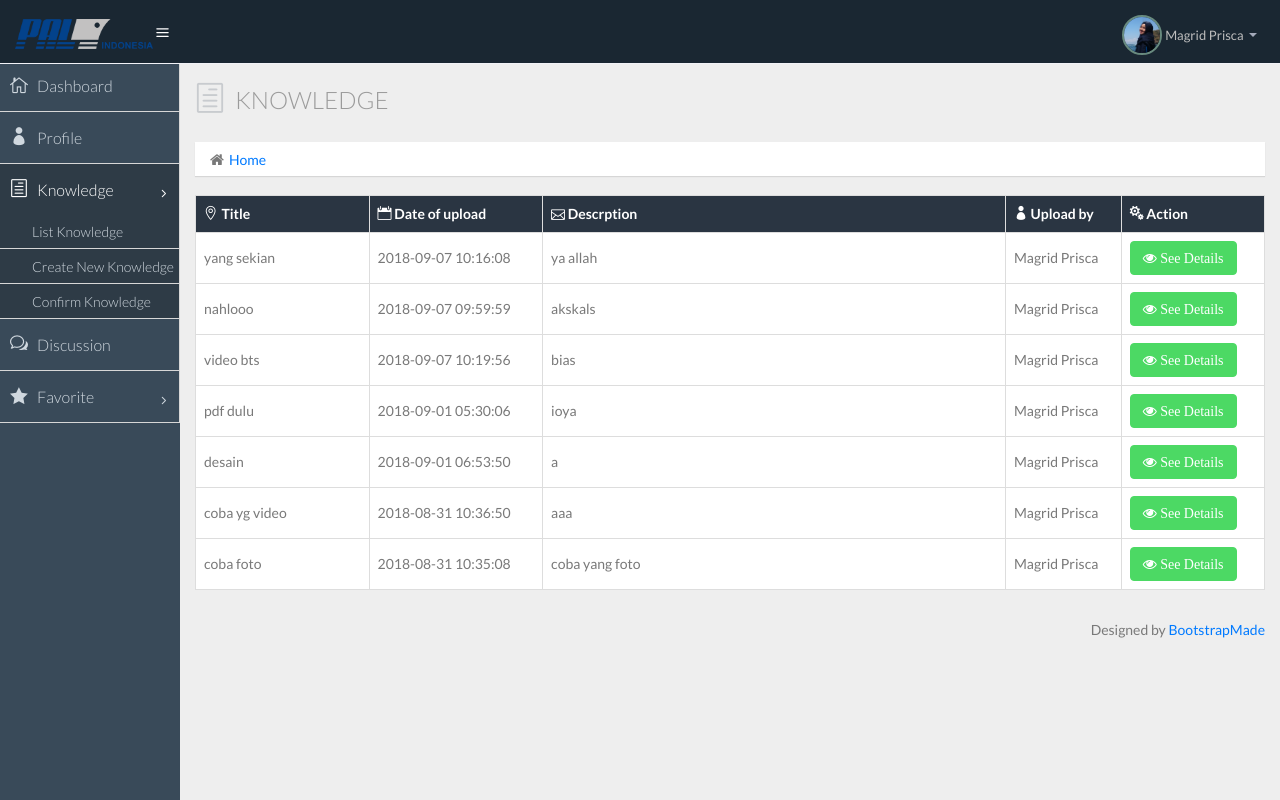
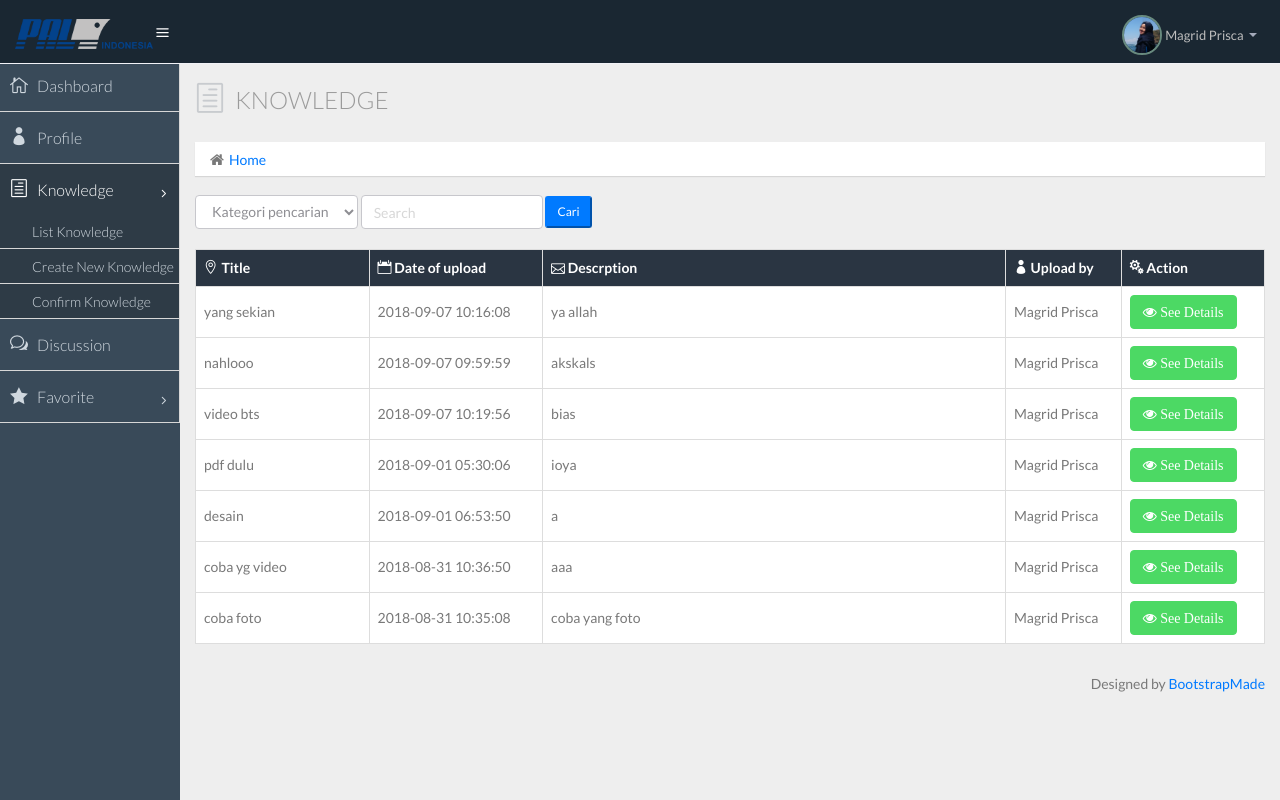
Before and after one commit to magridprisca/pal, a CodeIgniter app: page /pal/C_knowledge/viewList in a window 1280 px wide. Run offline with CodeIgniter, Linux system fonts and the light colour scheme; a user stored in the database is signed in; data comes from the database, SQL or seed files in the repository; some libraries are stand-ins or nearby versions.

Commit message:
finish fix

```diff
--- a/application/controllers/C_knowledge.php
+++ b/application/controllers/C_knowledge.php
@@ -27,7 +27,7 @@ class C_knowledge extends CI_Controller {
 		}
 		else {
 				$config['upload_path'] = base_url('assets/upload');
-				$config['allowed_types']='gif|jpg|jpeg|gif|mp3|mp4|3gp|mpg|mov|pdf';
+				$config['allowed_types']='gif|jpg|jpeg|gif|mp3|mp4|3gp|mpg|mov|pdf|mp3';
 				$config['max_size']='10240000000';
 				$this->load->library('upload',$config);
 				$this->load->initialize($config);
@@ -98,11 +98,24 @@ class C_knowledge extends CI_Controller {
 	}
 
 	public function viewList(){
-		$data['menu']='knowledge';
-		$data['knowledge']=$this->M_knowledge->getAllperUser($_SESSION['user']);
-		$this->load->view($_SESSION['level'].'/V_header_'.$_SESSION['level'],$data);
-		$this->load->view('umum/V_listKnow');
-		$this->load->view('umum/V_footer');
+		$this->form_validation->set_rules('isi','Isi','required');
+		$this->form_validation->set_rules('kateg','Kategori','required');
+
+		if($this->form_validation->run() == FALSE){
+			$data['menu']='knowledge';
+			$data['knowledge']=$this->M_knowledge->getAllperUser($_SESSION['user']);
+			$this->load->view($_SESSION['level'].'/V_header_'.$_SESSION['level'],$data);
+			$this->load->view('umum/V_listKnow');
+			$this->load->view('umum/V_footer');
+		} else {
+			$data['menu']='knowledge';
+			$kat=set_value('kateg');
+			$isi=set_value('isi');
+			$data['knowledge']=$this->M_knowledge->getAllSearchperUser($kat, $isi, $_SESSION['user']);
+			$this->load->view($_SESSION['level'].'/V_header_'.$_SESSION['level'],$data);
+			$this->load->view('umum/V_listKnow');
+			$this->load->view('umum/V_footer');
+		}
 	}
 	public function detail($id,$divapa){
 		$data['menu']='knowledge';
--- a/application/models/M_knowledge.php
+++ b/application/models/M_knowledge.php
@@ -55,6 +55,15 @@ class M_knowledge extends CI_Model{
 			return array();
 		}
 	}
+
+	public function getAllSearchperUser($kateg, $cari, $id){
+		$hasil = $this->db->where("knowledge.userID=user.userID and ".$kateg." Like '%".$cari."%' and knowledge.userID='".$id."'")->get('knowledge,user');
+		if($hasil->num_rows() > 0){
+			return $hasil->result();
+		}else {
+			return array();
+		}
+	}
   public function create($data){
     $this->db->insert('knowledge', $data);
   }
--- a/application/views/umum/V_Show.php
+++ b/application/views/umum/V_Show.php
@@ -30,6 +30,11 @@
           <div class="embed-responsive embed-responsive-4by3-" align="center">
             <iframe width="1000" height="600" class="embed-responsive-item" src="<?= base_url($knowledge->file) ?>" allowfullscreen></iframe>
           </div>
+        <?php } elseif ($knowledge->fileType=='mp3') {?>
+          <audio controls>
+            <source src="horse.ogg" type="audio/ogg">
+            <source src="<?= base_url($knowledge->file) ?>" type="audio/mpeg">
+          </audio>
         <?php } else {?>
           <embed src="<?= base_url($knowledge->file) ?>" width="1100" height="600" type='application/pdf'>
         <?php } ?>
--- a/application/views/umum/V_addKnowledge.php
+++ b/application/views/umum/V_addKnowledge.php
@@ -57,6 +57,9 @@
                 <div class="radio">
                   <label><input type="radio" name="tipe" id="tipe" value="foto" onclick="doSomething('foto')">Foto</label>
                 </div>
+                <div class="radio">
+                  <label><input type="radio" name="tipe" id="tipe" value="mp3" onclick="doSomething('mp3')">MP3</label>
+                </div>
               </div>
             </div>
             <div class="form-group">
@@ -90,6 +93,8 @@
       document.getElementById("InputFile").accept =".pdf";
     }else if (bentuk=='video') {
       document.getElementById("InputFile").accept =".mp4,.avi, .3gp, .mpg, .mov";
+    }else if (bentuk=='mp3') {
+      document.getElementById("InputFile").accept =".mp3";
     }else {
       document.getElementById("InputFile").accept =".jpeg,.jpg,.png,.gif";
     }
--- a/application/views/umum/V_files.php
+++ b/application/views/umum/V_files.php
@@ -10,7 +10,7 @@
                 <!--<a href="javascript:;" class="dropdown-toggle" data-toggle="dropdown">Dropdown <b class="caret"></b></a>-->
                 <div class="form-group">
                 <select class="form-control" name="kateg">
-                  <option>Kategori pencarian</option>
+                  <option value="">Kategori pencarian</option>
                   <option value="title">Title</option>
                   <option value="category">Category</option>
                   <option value="fileType">File Type</option>
--- a/application/views/umum/V_listKnow.php
+++ b/application/views/umum/V_listKnow.php
@@ -4,6 +4,31 @@
     <ol class="breadcrumb">
       <li><i class="fa fa-home"></i><a href="<?php echo base_url($_SESSION['level']) ?>">Home</a></li>
     </ol>
+
+    <div class="row collapse navbar-collapse navbar-form1">
+      <form class="form-inline" method="post" action="<?php echo base_url('C_knowledge/viewList')?>">
+            <!--<a href="javascript:;" class="dropdown-toggle" data-toggle="dropdown">Dropdown <b class="caret"></b></a>-->
+            <div class="form-group">
+            <select class="form-control" name="kateg">
+              <option value="">Kategori pencarian</option>
+              <option value="title">Title</option>
+              <option value="category">Category</option>
+              <option value="fileType">File Type</option>
+              <option value="description">Description</option>
+              <option value="dateOfUpload">Date</option>
+              <option value="userID">Upload by</option>
+            </select>
+
+            </div>
+            <div class="form-group">
+            <input class="form-control m-input" placeholder="Search" name="isi">
+            </div>
+            <div class="form-group">
+            <button class="btn-sm btn-primary" type="submit">Cari</button>
+          </div>
+      </form>
+  </div>
+</br>
         <section class="panel">
         <table class="table table-advance table-bordered">
                 <tbody>
```
Also changed, not shown: 1 other file.
